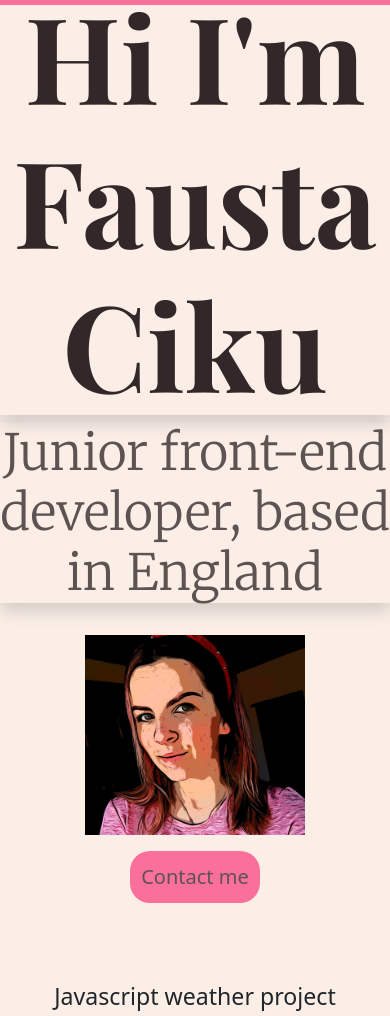
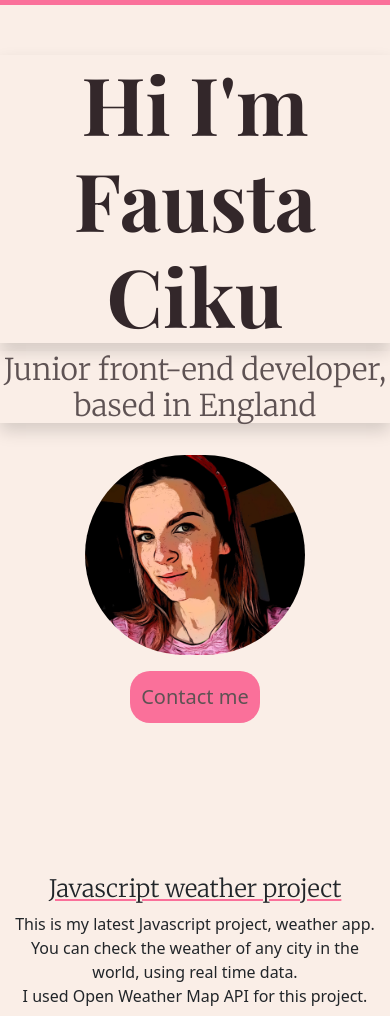
Before and after one commit to faustaciku/my-portfolio-project, a plain HTML site: page index.html in a window 390 px wide. Shown: the part 65-1081 px from the top of the page. Drawn offline with nearby package versions, Linux system fonts and the light colour scheme.

Commit message:
Updated styles file

```diff
--- a/styles/style.css
+++ b/styles/style.css
@@ -11,10 +11,17 @@ h1 {
   font-size: 120px;
   color: #33272a;
 }
+h2,
+h3 {
+  font-family: "Merriweather", serif;
+}
 h2 {
-  font-family: "Merriweather", serif;
   font-size: 50px;
   color: var(--secondary-color);
+}
+h3 {
+  font-size: 35px;
+  text-decoration: var(--primary-color) underline;
 }
 .fa-brands {
   padding-top: 30px;
@@ -37,3 +44,23 @@ h2 {
   border-radius: 20px;
   font-size: 20px;
 }
+.mt-5 {
+  margin-top: 120px !important;
+}
+.rounded {
+  border-radius: 80px !important;
+}
+.my-image {
+  border-radius: 100px;
+}
+@media (max-width: 657px) {
+  h1 {
+    font-size: 80px;
+  }
+  h2 {
+    font-size: 30px;
+  }
+  h3 {
+    font-size: 24px;
+  }
+}
```
